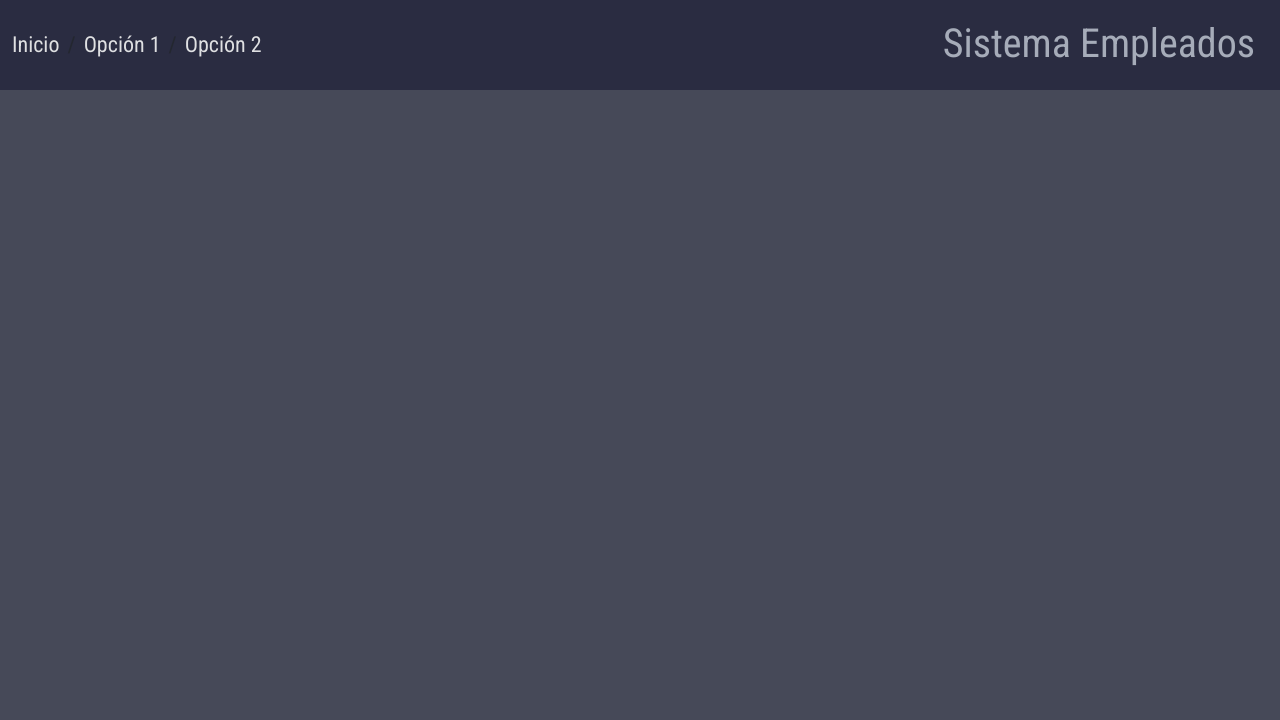
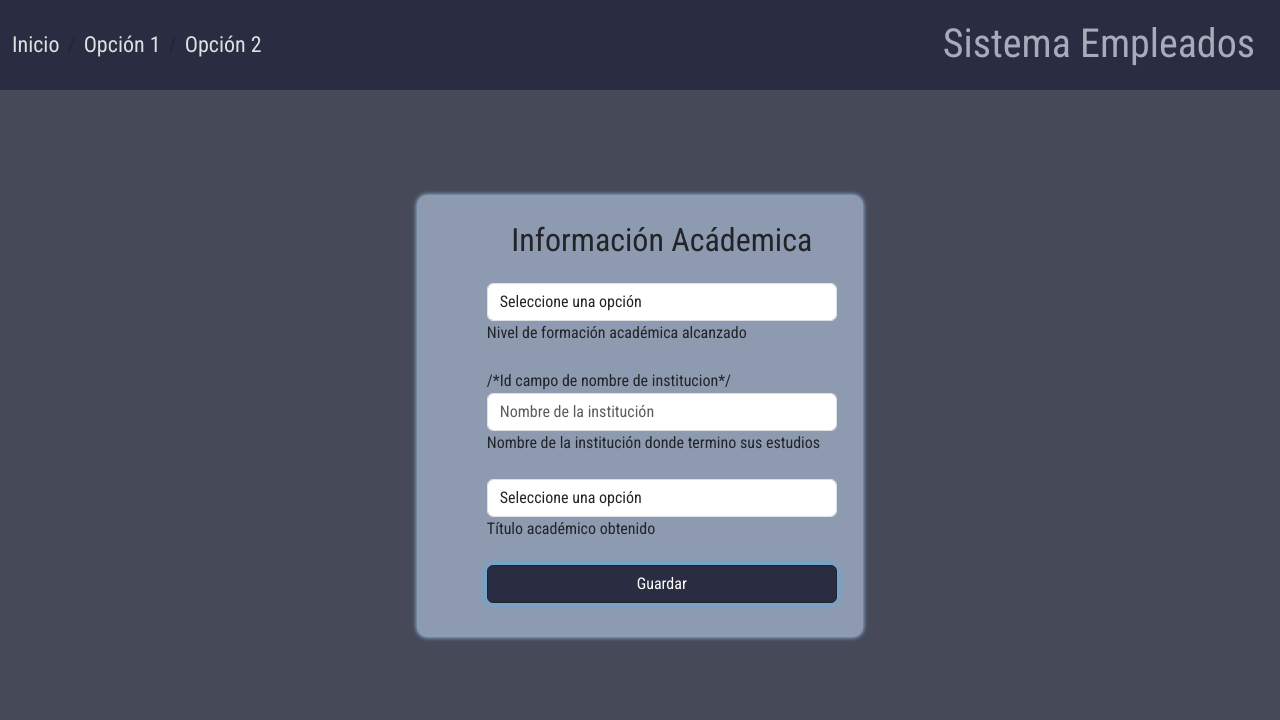
Before and after one commit to victorch7/Taller-Empleado, a plain HTML site: page opcion1.html in a window 1280 px wide. Drawn offline with Linux system fonts and the light colour scheme.

Commit message:
Interfaz con segunda pestaña

```diff
--- a/bootstrap-5.3.0-alpha3-dist/css/style.css
+++ b/bootstrap-5.3.0-alpha3-dist/css/style.css
@@ -38,10 +38,22 @@ h1{ /*Diseño titulo de la barra de navegacion*/
     background: rgb(142, 154, 175);
     border-radius: 10px;
     padding: 10px 70px;
+    box-shadow: 0 0 5px 0 rgb(163, 217, 255);
     display: flex;
     align-items: center;
     justify-content: left;
     width: 960px;
+}
+
+.contenedor-form2{ /*Contenedor del formulario de información academica*/
+    background: rgb(142, 154, 175);
+    border-radius: 10px;
+    padding: 10px 70px;
+    box-shadow: 0 0 5px 0 rgb(163, 217, 255);
+    width: 40%;
+    margin: 80px 0;
+    display: grid;
+    place-items: center;
 }
 
 .contenedor-foto{ /*Contenedor de la foto*/
@@ -68,10 +80,11 @@ h1{ /*Diseño titulo de la barra de navegacion*/
     padding-right: 0;
     margin-top: 20px;
     border-radius: 10px;
+    box-shadow: 0 0 5px 0 rgb(163, 217, 255);
     width: 960px;
 }
 
-.form-outline, .form-control{ /*Tamaño de los inputs*/
+.form-outline, .form-control, select{ /*Tamaño de los inputs*/
     width: 350px;
     padding-right: 0;
 }
@@ -81,4 +94,5 @@ h1{ /*Diseño titulo de la barra de navegacion*/
     height: 38px;
     background: rgb(42, 44, 65);
     text-align: center;
+    box-shadow: 0 0 8px 0 rgb(77, 180, 245);
 }
--- a/opcion1.html
+++ b/opcion1.html
@@ -35,11 +35,59 @@
 </header>
 
 <main>
+      <div class="container">
+        <div class="contenedor-form2">
+          <h2 class="p-3">Información Acádemica</h2>
+              <form> <!--Formulario de formación acádemica-->
+                <div class="form-outline mb-4">
+                  <div class="form-outline">
+                    <div class="form-group">
+                      <select class="form-control" id="nivel" name="nivel">
+                        <option value="">Seleccione una opción</option>
+                        <option value="Educación Primaria">Educación Primaria</option>
+                        <option value="Educación Secundaria">Educación Secundaria</option>
+                        <option value="Educación Técnica o Profesional">Educación Técnica o Profesional</option>
+                        <option value="Educación Superior">Educación Superior</option>
+                      </select>
+                      <label for="titulo">Nivel de formación académica alcanzado</label>
+                    </div>
+                  </div>
+                </div>
 
+                <div class="form-outline mb-3"> /*Id campo de nombre de institucion*/
+                  <input type="text" pattern="[A-Za-z]+" id="institucion" class="form-control" placeholder="Nombre de la institución" required/><!--Input para nombres-->
+                  <label class="form-label" for="institucion">Nombre de la institución donde termino sus estudios</label>
+                </div>
+
+                <div class="form-outline mb-4">
+                  <div class="form-group">
+                    <select class="form-control" id="titulo" name="titulo">
+                      <option value="">Seleccione una opción</option>
+                      <option value="Licenciatura">Licenciatura</option>
+                      <option value="Maestría">Maestría</option>
+                      <option value="Doctorado">Doctorado</option>
+                      <option value="Título Profesional">Título Profesional</option>
+                      <option value="Certificación Técnica">Certificación Técnica</option>
+                      <option value="Diplomas de postgrado">Diplomas de postgrado</option>
+                    </select>
+                    <label for="titulo">Título académico obtenido</label>
+                  </div>
+                </div>
+
+                <!-- 2 column grid layout for inline styling -->
+                <div class="row mb-4">
+                  <div class="col d-flex justify-content-center">
+                    <button type="button" class="btn btn-dark btn-block">Guardar</button>
+                  </div>
+                </div>
+          </form>
+            </div>
+
+        </div>
+      </div>
 </main>
 </body>
 
 <script src="bootstrap-5.3.0-alpha3-dist/js/bootstrap.min.js"></script>
 <script src="bootstrap-5.3.0-alpha3-dist/js/Empleado.js"></script>
-</body>
 </html>
```
Also changed, not shown: index.html (+6 -6 lines).
